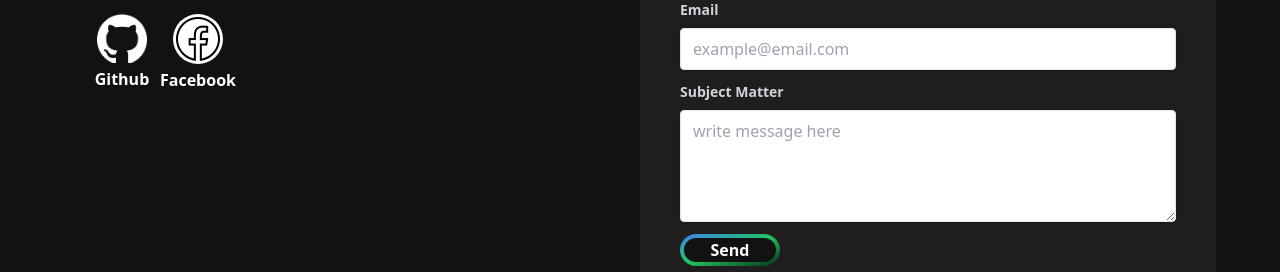
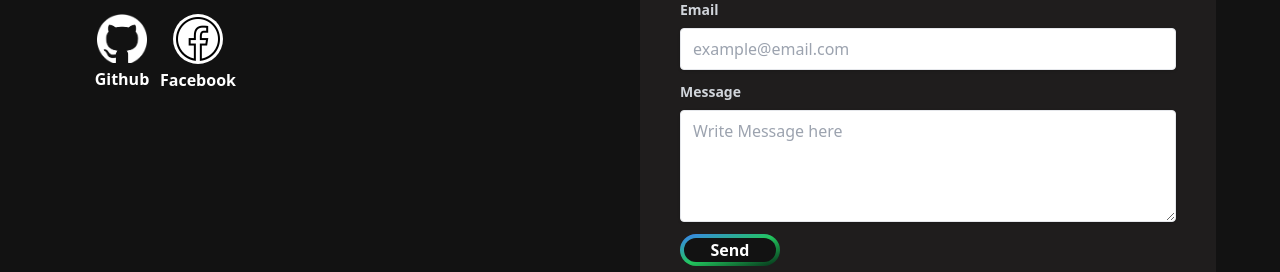
Before and after one commit to Fozzyack/myResume, a React (Create React App) app: page / in a window 1280 px wide. Shown: the part 3160-3432 px from the top of the page. Built offline with nearby package versions, Linux system fonts and the light colour scheme; the HTML template or start-up script is replaced by a standard one.

Commit message:
Formatting again

```diff
--- a/src/Components/EmailForm.jsx
+++ b/src/Components/EmailForm.jsx
@@ -11,8 +11,8 @@ const EmailForm = () => {
                 <label className='block text-gray-300 text-sm font-bold mb-2 pt-3' for='email'>Email</label>
                 <input className='shadow border  rounded w-full py-2 px-3 text-gray-700 focus:outline-none focus:shadow-outline' placeholder='example@email.com'></input>
 
-                <label className='block text-gray-300 text-sm font-bold mb-2 pt-3' for='submatter'>Subject Matter</label>
-                <textarea className='shadow border  rounded w-full py-2 px-3 text-gray-700 focus:outline-none focus:shadow-outline h-28' id='message' placeholder='write message here'></textarea>
+                <label className='block text-gray-300 text-sm font-bold mb-2 pt-3' for='submatter'>Message</label>
+                <textarea className='shadow border  rounded w-full py-2 px-3 text-gray-700 focus:outline-none focus:shadow-outline h-28' id='message' placeholder='Write Message here'></textarea>
 
                 <button className='mt-3 p-1 bg-gradient-to-br from-blue-500 via-green-500  to-green-950 rounded-full font-bold max-w-[100px]'>
                     <div className='bg-[#121212] rounded-full'>
```
